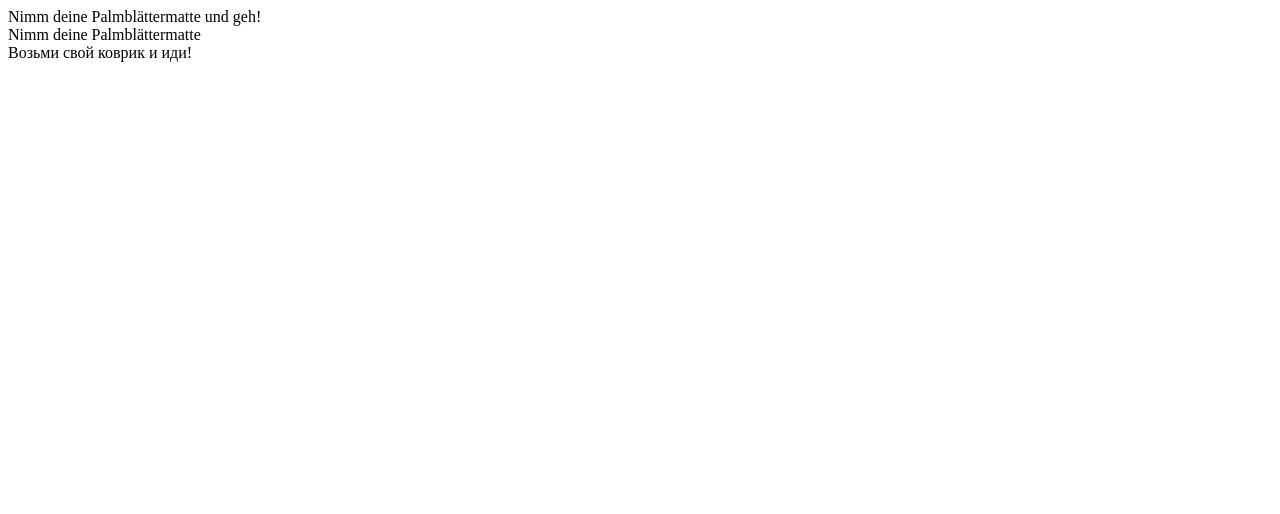
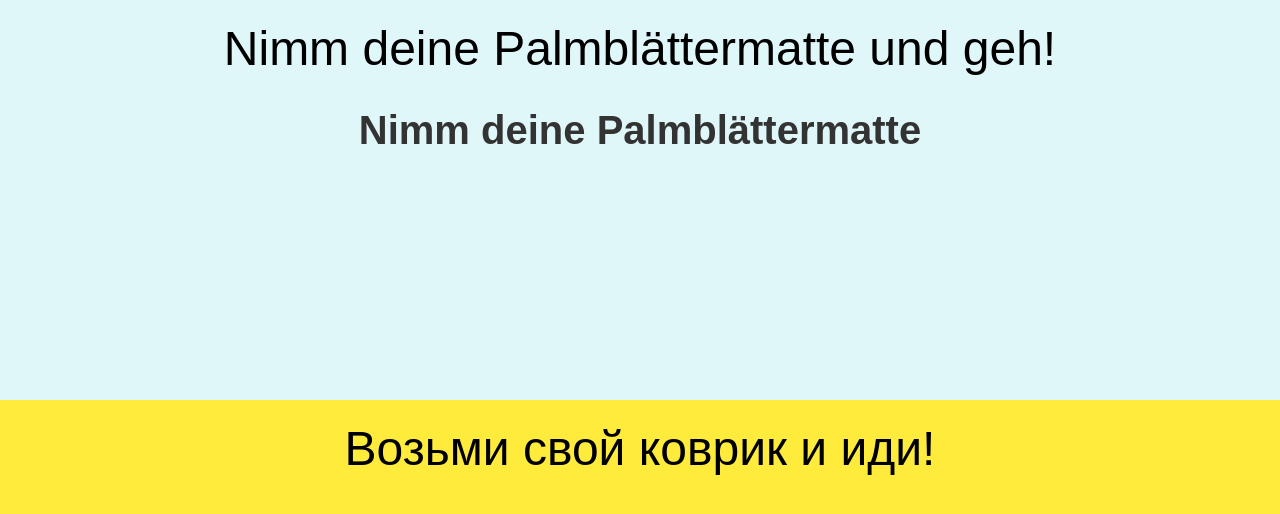
Before and after one commit to degterjow/VoiceTranslator, a Flask app: page / in a window 1280 px wide. Shown: the top 514 px of the page. Run offline with Flask 3, Linux system fonts and the light colour scheme; parts of the project's set-up code (start-up, migrations or seed data) failed here and were passed over.

Commit message:
css works

```diff
--- a/VoiceTranslator.py
+++ b/VoiceTranslator.py
@@ -178,7 +178,8 @@ def start_streaming():
     websocket_url = load_websocket_url_from_file() or get_websocket_url()
     if websocket_url:
         # Run WebSocket audio streaming in a new asyncio event loop
-        asyncio.run(stream_audio(websocket_url))
+        #asyncio.run(stream_audio(websocket_url))
+        print("Debugging UI.")
     else:
         print("Failed to start live transcription session.")
 
--- a/static/translation.css
+++ b/static/translation.css
@@ -14,13 +14,25 @@
     height: 100%;
 }
 
-        .section {
-            flex: 1;
+/* Section for German text */
+#german-section {
+    height: 50%; /* Fix the height to 50% of the screen */
     display: flex;
     flex-direction: column;
-            align-items: center;
-            justify-content: center;
+    justify-content: flex-start; /* Align content to the top of the section */
     padding: 20px;
+    background-color: #e0f7fa; /* Light blue for differentiation */
+    overflow-y: auto;
+}
+
+/* Section for Russian text */
+#russian-section {
+    height: 50%; /* Fix the height to 50% of the screen */
+    display: flex;
+    flex-direction: column;
+    justify-content: flex-start; /* Align content to the top of the section */
+    padding: 20px;
+    background-color: #ffeb3b; /* Yellow for differentiation */
     overflow-y: auto;
 }
 
@@ -34,9 +46,26 @@
 }
 
 .partial {
-            font-size: 3em;
+    font-size: 2.5em; /* Slightly smaller font for partial text */
     font-weight: bold;
     color: #333;
     text-align: center;
     margin-top: 20px;
+    padding-top: 10px; /* Extra padding to make it look more distinct */
 }
+
+/* Ensure the last 5 items for each section are displayed, and manage overflow */
+# german-texts, # russian-texts {
+    max-height: 80%; /* Limit text height to avoid stretching */
+    overflow-y: auto; /* Allow scroll if there's more text */
+}
+
+/* Style the partial text to be distinct from the main sections */
+# german-partial {
+    font-size: 2.5em;
+    font-weight: bold;
+    color: #333;
+    margin-top: 20px;
+    padding-top: 10px;
+    text-align: center;
+}
--- a/templates/index.html
+++ b/templates/index.html
@@ -4,7 +4,7 @@
     <meta charset="UTF-8">
     <meta name="viewport" content="width=device-width, initial-scale=1.0">
     <title>Live translation</title>
-    <style  src="/static/translation.css"></style>
+    <link rel="stylesheet" href="/static/translation.css">
     <script src="/static/script.js"></script>
 </head>
 <body>
```
Lines whose indentation alone changed are shown as unchanged.
